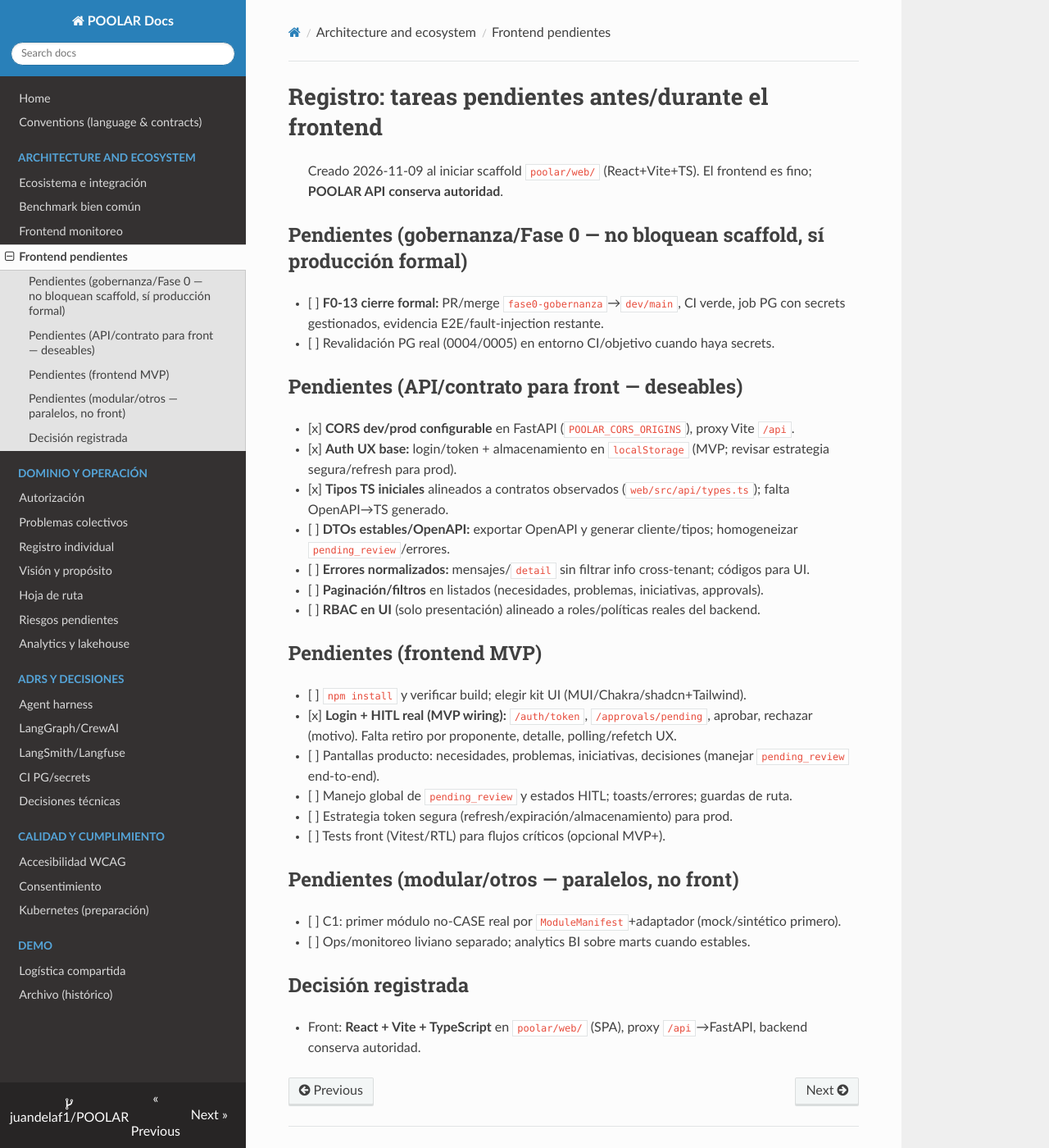
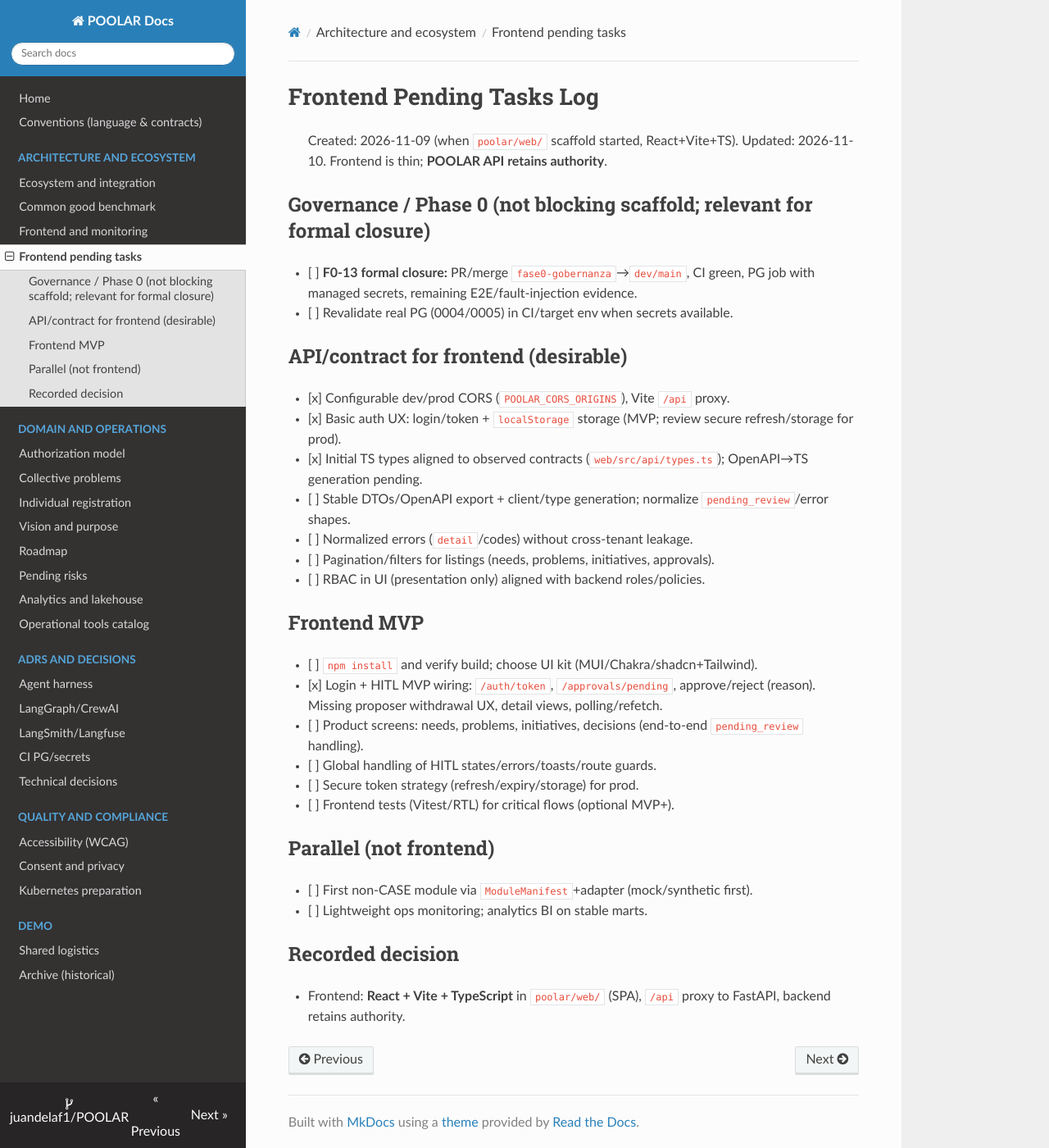
Before and after one commit to juandelaf1/POOLAR, an MkDocs documentation site: the page built from docs/FRONTEND_PENDIENTES_REGISTRO.md, in a window 1280 px wide and 1400 px high. Shown: the whole window at 82% size. Built offline with MkDocs 1.6.1, drawn with Linux system fonts in a browser that asks for light colours; nearby versions of some CDN libraries.

Commit message:
docs: translate more docs to English and update MkDocs navigation

````diff
--- a/docs/FRONTEND_MONITOREO_ARQUITECTURA.md
+++ b/docs/FRONTEND_MONITOREO_ARQUITECTURA.md
@@ -1,25 +1,27 @@
-# POOLAR — Frontend y Monitoreo (propuesta/diagrama)
+# POOLAR — Frontend and Monitoring (proposal/diagram)
 
-> Borrador para decisión. Respeta gobernanza: **POOLAR conserva autoridad** (tenant, HITL, permisos, auditoría). Analytics/monitoreo **no** acoplan ni ejecutan efectos HITL.
+> Updated: 2026-11-10. Draft for decision. Respects governance: **POOLAR retains authority** (tenant, HITL, permissions, audit). Analytics/monitoring **must not** couple to or execute HITL effects.
 
-## 1) Separar superficies (no mezclar)
-| Superficie | Usuarios | Objetivo | Fuente de verdad |
+## 1) Separate surfaces (do not mix)
+
+| Surface | Users | Goal | Source of truth |
 |---|---|---|---|
-| **Frontend producto** | organizaciones/individuos/gestores | flujo `necesidad→problema→iniciativa→decisión`, invitaciones, recursos, acciones gobernadas | API POOLAR (gobernada) |
-| **Consola HITL/Gobernanza** | aprobadores/admins | ver/gestionar approvals, auditoría, estados, retiros (según política) | API `/approvals/*` + eventos auditoría |
-| **Monitoreo ops** | equipo técnico | salud API, latencia, errores, colas/jobs, DB performance, alertas | métricas/logs/infra (fuera de lógica de negocio HITL) |
-| **Analytics/BI** | decisión/seguimiento | KPIs, embudos HITL, problemas/iniciativas/CO2e (estimado vs medido) | exports/medallion `raw→staging→marts` (DuckDB/dbt), **read-only**, sin tocar transaccional |
+| **Product frontend** | orgs/individuals/managers | `need→problem→initiative→decision`, invitations, resources, governed actions | POOLAR API (governed) |
+| **HITL/Governance console** | approvers/admins | view/manage approvals, audit, states, withdrawals (per policy) | `/approvals/*` API + audit events |
+| **Ops monitoring** | technical team | API health, latency, errors, jobs/queues, DB performance, alerts | metrics/logs/infra (outside HITL business logic) |
+| **Analytics/BI** | decision/tracking | KPIs, HITL funnels, problems/initiatives/CO2e (estimated vs measured) | medallion exports `raw→staging→marts` (DuckDB/dbt), **read-only** |
 
-## 2) Herramientas mencionadas — encaje recomendado
-| Herramienta | ¿Encaja? | Uso recomendado / nota |
+## 2) Tool fit (recommended)
+
+| Tool | Fit | Notes |
 |---|---|---|
-| **MLflow** | **No ahora** (salvo ML real) | Tracking de experimentos/modelos ML. Útil solo si hay modelos versionados (p.ej. scoring CASE) — **no** para monitoreo de app/DB ni UI de producto. |
-| **SQL Server Perf Monitoring** | **No** | Específico de SQL Server; POOLAR usa **PostgreSQL** (y SQLite tests). Irrelevante. |
-| **ParadeDB / pg_analytics / Hydra** | **Opcional, más adelante** | Extensiones/variantes analíticas sobre Postgres. Útiles si el volumen/consultas analíticas crecen *dentro* de PG. Hoy ya tenemos **DuckDB + exports medallion** (separado, simple, sin riesgo al OLTP). No adoptar antes de necesidad medida. |
-| **DuckDB + dbt + exports** (actual) | **Sí (base)** | Analytics read-only post-Fase 0, reproducible, sin acoplar HITL. Mantener. |
-| **Dashboard ops liviano** | **Sí** | `/health` + métricas (Prometheus/OpenTelemetry) + logs estructurados + consultas PG de performance (pg_stat_statements) o panel simple (Grafana/Metabase según stack). Separado del producto. |
+| **MLflow** | **Not now** (unless real ML) | For ML experiment/model tracking only (e.g. model scoring). Not for app/DB monitoring or product UI. |
+| **SQL Server Perf Monitoring** | **No** | POOLAR targets PostgreSQL (SQLite in tests). |
+| **ParadeDB / pg_analytics / Hydra** | **Optional, later** | Consider only if in-PG analytics pressure is demonstrated. Current base is separated DuckDB + medallion exports. |
+| **DuckDB + dbt + exports** (current) | **Yes (base)** | Read-only, reproducible analytics without coupling HITL/OLTP. |
+| **Lightweight ops dashboard** | **Yes** | `/health` + metrics (Prometheus/OpenTelemetry) + structured logs + PG stats (e.g. `pg_stat_statements`) / simple dashboard. |
 
-**Recomendación práctica:** 1 frontend producto + 1 vista HITL (puede ser módulo del mismo front con permisos), 1 stack ops liviano, analytics vía medallion/DuckDB→BI cuando haya marts estables. Evitar tool sprawl.
+**Practical recommendation:** 1 product frontend + 1 HITL view (can be RBAC module in same app), 1 lightweight ops stack, analytics via medallion/DuckDB→BI when marts are stable. Avoid tool sprawl.
 
 ## 3) Diagrama (objetivo)
 ```mermaid
--- a/docs/FRONTEND_PENDIENTES_REGISTRO.md
+++ b/docs/FRONTEND_PENDIENTES_REGISTRO.md
@@ -1,31 +1,31 @@
-# Registro: tareas pendientes antes/durante el frontend
+# Frontend Pending Tasks Log
 
-> Creado 2026-11-09 al iniciar scaffold `poolar/web/` (React+Vite+TS). El frontend es fino; **POOLAR API conserva autoridad**.
+> Created: 2026-11-09 (when `poolar/web/` scaffold started, React+Vite+TS). Updated: 2026-11-10. Frontend is thin; **POOLAR API retains authority**.
 
-## Pendientes (gobernanza/Fase 0 — no bloquean scaffold, sí producción formal)
-- [ ] **F0-13 cierre formal:** PR/merge `fase0-gobernanza`→`dev/main`, CI verde, job PG con secrets gestionados, evidencia E2E/fault-injection restante.
-- [ ] Revalidación PG real (0004/0005) en entorno CI/objetivo cuando haya secrets.
+## Governance / Phase 0 (not blocking scaffold; relevant for formal closure)
+- [ ] **F0-13 formal closure:** PR/merge `fase0-gobernanza`→`dev/main`, CI green, PG job with managed secrets, remaining E2E/fault-injection evidence.
+- [ ] Revalidate real PG (0004/0005) in CI/target env when secrets available.
 
-## Pendientes (API/contrato para front — deseables)
-- [x] **CORS dev/prod configurable** en FastAPI (`POOLAR_CORS_ORIGINS`), proxy Vite `/api`.
-- [x] **Auth UX base:** login/token + almacenamiento en `localStorage` (MVP; revisar estrategia segura/refresh para prod).
-- [x] **Tipos TS iniciales** alineados a contratos observados (`web/src/api/types.ts`); falta OpenAPI→TS generado.
-- [ ] **DTOs estables/OpenAPI:** exportar OpenAPI y generar cliente/tipos; homogeneizar `pending_review`/errores.
-- [ ] **Errores normalizados:** mensajes/`detail` sin filtrar info cross-tenant; códigos para UI.
-- [ ] **Paginación/filtros** en listados (necesidades, problemas, iniciativas, approvals).
-- [ ] **RBAC en UI** (solo presentación) alineado a roles/políticas reales del backend.
+## API/contract for frontend (desirable)
+- [x] Configurable dev/prod CORS (`POOLAR_CORS_ORIGINS`), Vite `/api` proxy.
+- [x] Basic auth UX: login/token + `localStorage` storage (MVP; review secure refresh/storage for prod).
+- [x] Initial TS types aligned to observed contracts (`web/src/api/types.ts`); OpenAPI→TS generation pending.
+- [ ] Stable DTOs/OpenAPI export + client/type generation; normalize `pending_review`/error shapes.
+- [ ] Normalized errors (`detail`/codes) without cross-tenant leakage.
+- [ ] Pagination/filters for listings (needs, problems, initiatives, approvals).
+- [ ] RBAC in UI (presentation only) aligned with backend roles/policies.
 
-## Pendientes (frontend MVP)
-- [ ] `npm install` y verificar build; elegir kit UI (MUI/Chakra/shadcn+Tailwind).
-- [x] **Login + HITL real (MVP wiring):** `/auth/token`, `/approvals/pending`, aprobar, rechazar (motivo). Falta retiro por proponente, detalle, polling/refetch UX.
-- [ ] Pantallas producto: necesidades, problemas, iniciativas, decisiones (manejar `pending_review` end-to-end).
-- [ ] Manejo global de `pending_review` y estados HITL; toasts/errores; guardas de ruta.
-- [ ] Estrategia token segura (refresh/expiración/almacenamiento) para prod.
-- [ ] Tests front (Vitest/RTL) para flujos críticos (opcional MVP+).
+## Frontend MVP
+- [ ] `npm install` and verify build; choose UI kit (MUI/Chakra/shadcn+Tailwind).
+- [x] Login + HITL MVP wiring: `/auth/token`, `/approvals/pending`, approve/reject (reason). Missing proposer withdrawal UX, detail views, polling/refetch.
+- [ ] Product screens: needs, problems, initiatives, decisions (end-to-end `pending_review` handling).
+- [ ] Global handling of HITL states/errors/toasts/route guards.
+- [ ] Secure token strategy (refresh/expiry/storage) for prod.
+- [ ] Frontend tests (Vitest/RTL) for critical flows (optional MVP+).
 
-## Pendientes (modular/otros — paralelos, no front)
-- [ ] C1: primer módulo no-CASE real por `ModuleManifest`+adaptador (mock/sintético primero).
-- [ ] Ops/monitoreo liviano separado; analytics BI sobre marts cuando estables.
+## Parallel (not frontend)
+- [ ] First non-CASE module via `ModuleManifest`+adapter (mock/synthetic first).
+- [ ] Lightweight ops monitoring; analytics BI on stable marts.
 
-## Decisión registrada
-- Front: **React + Vite + TypeScript** en `poolar/web/` (SPA), proxy `/api`→FastAPI, backend conserva autoridad.
+## Recorded decision
+- Frontend: **React + Vite + TypeScript** in `poolar/web/` (SPA), `/api` proxy to FastAPI, backend retains authority.
--- a/docs/adr_agent_harness.md
+++ b/docs/adr_agent_harness.md
@@ -1,29 +1,27 @@
-# ADR: Agent Harness — Diseño y decisiones
+# ADR: Agent Harness — Design and Decisions
 
-## Estado
-Aceptado (harness propio mínimo, con interfaces para LangGraph).
+> Updated: 2026-11-10. Status: **accepted/evolving** (POOLAR-owned minimal harness; external orchestration frameworks evaluated only when justified).
 
-## Decisión
-Implementar un Agent Harness propio y ligero en `src/core/agent_harness/`, con interfaces intercambiables para incorporar LangGraph cuando sea necesario. No instalar LangGraph, CrewAI ni Deep Agents en esta iteración.
+## Decision
 
-## Razones
-- Poolar necesita control explícito sobre permisos, autorización y aprobaciones.
-- Un framework genérico no sustituye el modelo de autorización propio.
-- El harness propio permite separar contexto, herramientas, políticas, aprobaciones y estado.
-- LangGraph se evaluará cuando aparezcan flujos duraderos que realmente lo necesiten.
-- CrewAI es una alternativa a comparar, no un segundo orquestador simultáneo.
-- Deep Agents se evaluará si aporta valor frente al harness propio.
+Implement and evolve a lightweight, **POOLAR-owned Agent Harness** (`src/core/agent_harness/`) with explicit control over context, tools, policies, approvals, and execution state. External frameworks (LangGraph, CrewAI, Deep Agents, etc.) are not adopted by default and are evaluated only when durable workflow needs justify them.
 
-## Componentes implementados
-- `ExecutionContext`: contexto estructurado (actor, permisos, presupuesto, herramientas).
-- `ToolRegistry`: registro de herramientas tipadas con contratos, permisos, límites.
-- `PolicyEngine`: verificación de autorización en tiempo de ejecución.
-- `ApprovalManager`: aprobaciones humanas para operaciones sensibles.
-- `ExecutionStateManager`: gestión de estado temporal de ejecuciones.
-- `Security limits`: iteraciones, tool calls, timeout, presupuesto, rate limiting.
+## Rationale
 
-## Alternativas descartadas
-- LangChain: útil para integración con modelos, pero no necesario para el harness básico.
-- LangGraph: se evaluará cuando haya flujos duraderos que lo requieran.
-- Deep Agents: se evaluará si aporta valor frente al harness propio.
-- CrewAI: alternativa a comparar, no segundo orquestador simultáneo.
+- POOLAR requires explicit control over permissions, authorization, approvals, and HITL boundaries.
+- Generic agent frameworks do not replace POOLAR's governance/authorization model.
+- The harness separates concerns (context, tool registry/contracts, policy, approvals, state) and supports fail-closed behavior.
+
+## Implemented/evolved components (current direction)
+
+- **Execution context / actor scoping** (tenant/personal context propagation).
+- **Approval lifecycle & persistence** (`ApprovalManager`, states, idempotency, concurrency controls, resumable handlers).
+- **Policy/governance checks** (fail-closed, no self-approval, scope enforcement).
+- **Tool/handler registry** for governed resumable actions.
+- **Auditability and security limits** as applicable.
+
+> Verify exact component names/APIs in `src/core/agent_harness/*` (implementation has evolved beyond the initial skeleton).
+
+## Alternatives considered
+
+- **LangGraph/CrewAI/Deep Agents:** evaluate later for concrete, demonstrated needs (durable workflows, multi-agent orchestration) without displacing POOLAR governance or adding unnecessary complexity. See related ADRs.
--- a/mkdocs.yml
+++ b/mkdocs.yml
@@ -7,31 +7,32 @@ nav:
   - Home: index.md
   - Conventions (language & contracts): CONVENTIONS.md
   - Architecture and ecosystem:
-      - Ecosistema e integración: POOLAR_ECOSYSTEM_ARQUITECTURA_INTEGRACION.md
-      - Benchmark bien común: POOLAR_BENCHMARK_ARQUITECTURA_BIEN_COMUN.md
-      - Frontend monitoreo: FRONTEND_MONITOREO_ARQUITECTURA.md
-      - Frontend pendientes: FRONTEND_PENDIENTES_REGISTRO.md
-  - Dominio y operación:
-      - Autorización: modelo_autorizacion.md
-      - Problemas colectivos: modelo_problemas_colectivos.md
-      - Registro individual: registro_individual.md
-      - Visión y propósito: vision_y_proposito.md
-      - Hoja de ruta: hoja_de_ruta.md
-      - Riesgos pendientes: riesgos_pendientes.md
-      - Analytics y lakehouse: ANALYTICS_LAKEHOUSE.md
-  - ADRs y decisiones:
+      - Ecosystem and integration: POOLAR_ECOSYSTEM_ARQUITECTURA_INTEGRACION.md
+      - Common good benchmark: POOLAR_BENCHMARK_ARQUITECTURA_BIEN_COMUN.md
+      - Frontend and monitoring: FRONTEND_MONITOREO_ARQUITECTURA.md
+      - Frontend pending tasks: FRONTEND_PENDIENTES_REGISTRO.md
+  - Domain and operations:
+      - Authorization model: modelo_autorizacion.md
+      - Collective problems: modelo_problemas_colectivos.md
+      - Individual registration: registro_individual.md
+      - Vision and purpose: vision_y_proposito.md
+      - Roadmap: hoja_de_ruta.md
+      - Pending risks: riesgos_pendientes.md
+      - Analytics and lakehouse: ANALYTICS_LAKEHOUSE.md
+      - Operational tools catalog: cat_herramientas.md
+  - ADRs and decisions:
       - Agent harness: adr_agent_harness.md
       - LangGraph/CrewAI: adr_langgraph_crewai.md
       - LangSmith/Langfuse: adr_langsmith_langfuse.md
       - CI PG/secrets: CI_PG_SECRETS.md
-      - Decisiones técnicas: decisiones_tecnicas.md
-  - Calidad y cumplimiento:
-      - Accesibilidad WCAG: accesibilidad_wcag.md
-      - Consentimiento: consentimiento.md
-      - Kubernetes (preparación): kubernetes_preparacion.md
+      - Technical decisions: decisiones_tecnicas.md
+  - Quality and compliance:
+      - Accessibility (WCAG): accesibilidad_wcag.md
+      - Consent and privacy: consentimiento.md
+      - Kubernetes preparation: kubernetes_preparacion.md
   - Demo:
-      - Logística compartida: demo/escenario_logistica.md
-  - Archivo (histórico): archive/README.md
+      - Shared logistics: demo/escenario_logistica.md
+  - Archive (historical): archive/README.md
 
 theme:
   name: readthedocs
````
Also changed, not shown: docs/kubernetes_preparacion.md (+34 -44 lines).
